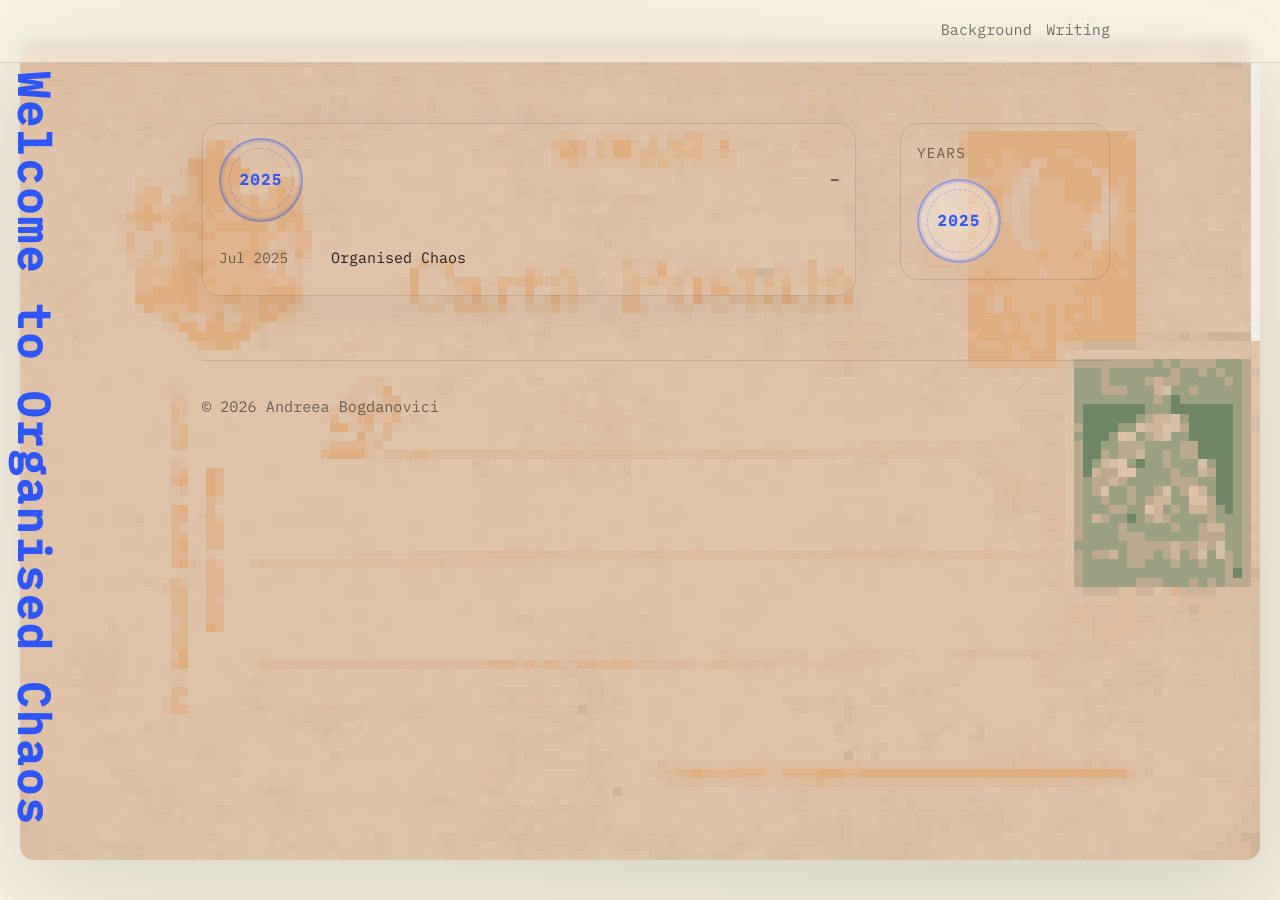
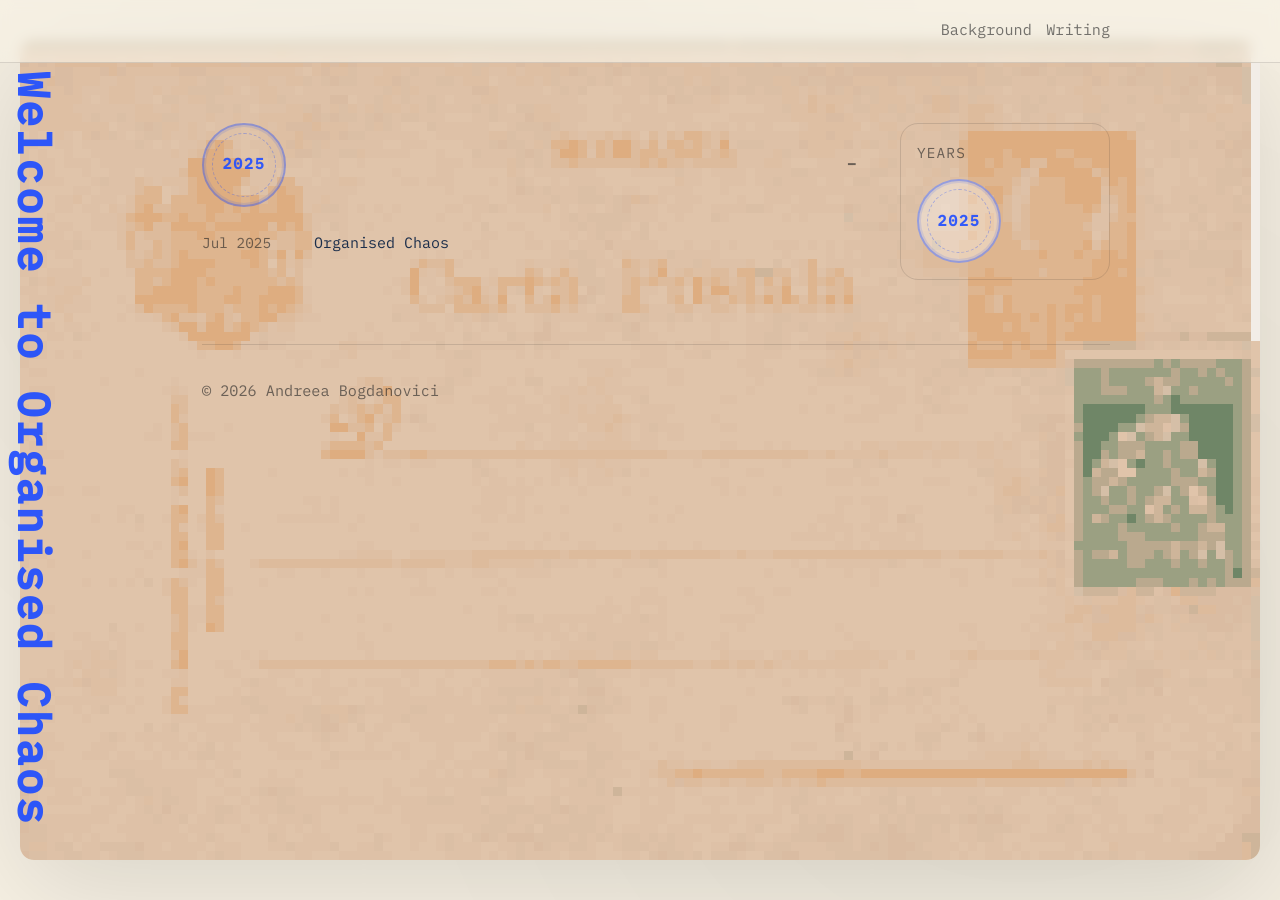
Before and after one commit to andreeabogdanovici/andreeabogdanovici.github.io, a Jekyll site: the page built from index.md, in a window 1280 px wide. Built offline with Jekyll 4.4.1, drawn with Linux system fonts in a browser that asks for light colours.

Commit message:
update, to test it, i dont want to install stuffs5/artsy change of idea/4

```diff
--- a/assets/css/site.css
+++ b/assets/css/site.css
@@ -1,7 +1,7 @@
 :root {
   color-scheme: light;
   --bg: #f7f1e4;
-  --text: #232323;
+  --text: #1b2e4b;
   --muted: rgba(35, 35, 35, 0.62);
   --border: rgba(35, 35, 35, 0.14);
   --card: rgba(255, 255, 255, 0.82);
@@ -10,7 +10,9 @@
   --shadow: 0 10px 40px rgba(0, 0, 0, 0.06);
   --font-body: 'IBM Plex Mono', 'Courier New', Courier, monospace;
   --pen-blue: #1f4dff;
+  --ink: #1b2e4b;
   --paper: rgba(247, 241, 228, 0.92);
+  --rule: rgba(222, 173, 128, 0.55);
 }
 
 * {
@@ -23,7 +25,7 @@
 
 body {
   margin: 0;
-  color: var(--text);
+  color: var(--ink);
   background: transparent;
   font-family: var(--font-body);
   font-size: 15px;
@@ -214,10 +216,10 @@
 }
 
 .archive-year {
-  border: 1px solid var(--border);
-  border-radius: 18px;
-  padding: 0.9rem 1rem;
-  box-shadow: var(--shadow);
+  border: 0;
+  border-radius: 0;
+  padding: 0;
+  box-shadow: none;
 }
 
 .archive-year-title {
@@ -255,7 +257,7 @@
   gap: 1rem;
   align-items: baseline;
   padding: 0.55rem 0;
-  border-top: 1px solid var(--border);
+  border-top: 1px solid rgba(222, 173, 128, 0.5);
 }
 
 .archive-post:first-child {
@@ -370,10 +372,18 @@
 .post .prose,
 .page .prose {
   background: var(--paper);
-  border: 1px solid rgba(35, 35, 35, 0.12);
-  border-radius: 18px;
-  padding: 1.25rem 1.25rem;
-  box-shadow: 0 18px 70px rgba(0, 0, 0, 0.08);
+  border: 0;
+  border-radius: 10px;
+  padding: 1.4rem 1.4rem;
+  box-shadow: none;
+  background-image:
+    repeating-linear-gradient(
+      to bottom,
+      transparent 0,
+      transparent 26px,
+      var(--rule) 26px,
+      var(--rule) 27px
+    );
 }
 
 .post .prose {
@@ -393,11 +403,11 @@
 }
 
 .meta-card {
-  border: 1px solid var(--border);
-  border-radius: 16px;
-  padding: 0.9rem 1rem;
-  background: var(--card);
-  box-shadow: var(--shadow);
+  border: 0;
+  border-radius: 0;
+  padding: 0;
+  background: transparent;
+  box-shadow: none;
 }
 
 .meta-label {
@@ -416,17 +426,11 @@
 
 .meta-card {
   position: relative;
-  border-radius: 18px;
-  background: rgba(255, 255, 255, 0.7);
+  background: transparent;
 }
 
 .meta-card::before {
-  content: '';
-  position: absolute;
-  inset: 10px;
-  border: 1px dashed rgba(31, 77, 255, 0.22);
-  border-radius: 14px;
-  pointer-events: none;
+  content: none;
 }
 
 .meta-label {
@@ -456,6 +460,7 @@
   place-items: center;
   text-align: center;
   line-height: 1;
+  background: rgba(247, 241, 228, 0.82);
 }
 
 .meta-value::before {
```
